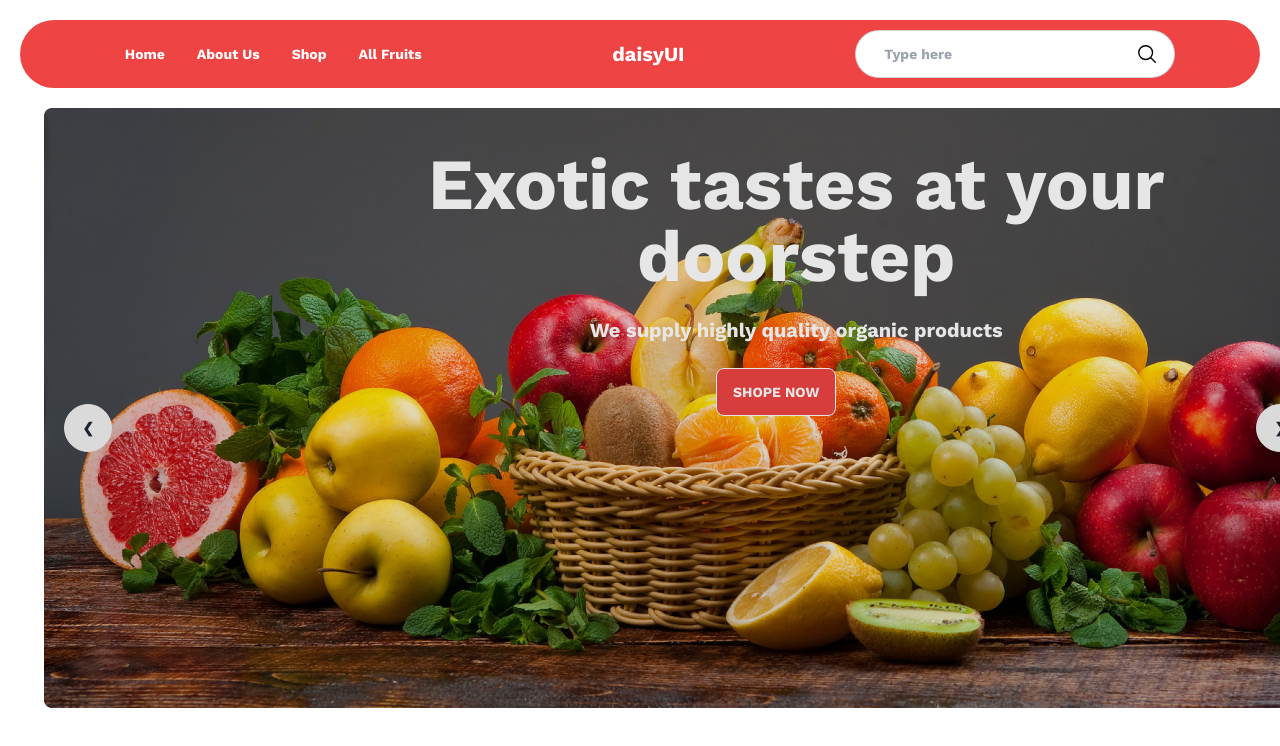
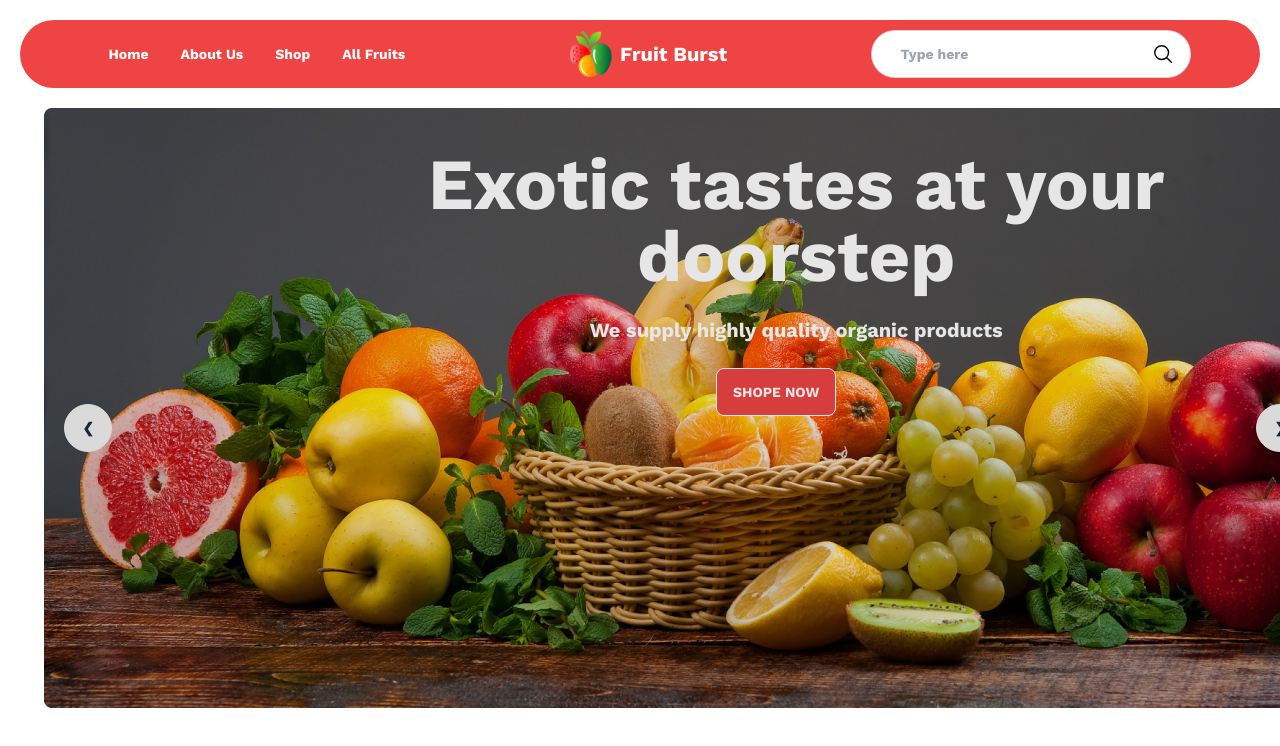
Before and after one commit to Shahriar-Fardows/Furit-Brust, a plain HTML site: page index.html in a window 1280 px wide. Shown: the top 746 px of the page. Drawn offline with nearby package versions, Linux system fonts and the light colour scheme.

Commit message:
header compleat

```diff
--- a/index.html
+++ b/index.html
@@ -4,6 +4,7 @@
     <meta charset="UTF-8" />
     <meta name="viewport" content="width=device-width, initial-scale=1.0" />
     <title>Furit-Brust</title>
+    <link rel="shortcut icon" href="./images/favicon.ico" type="image/x-icon">
 
     <!-- fonts link  -->
     <link rel="preconnect" href="https://fonts.googleapis.com" />
@@ -83,7 +84,7 @@
                 <li class="bg-slate-500"><a>All Fruits</a></li>
               </ul>
             </div>
-            <a class="btn btn-ghost normal-case text-xl">daisyUI</a>
+            <a class="btn btn-ghost normal-case text-xl"><img class="w-1/4		" src="./images/logo.png" alt="">Fruit Burst</a>
           </div>
           <div
             class="navbar-end input input-bordered rounded-full input-md w-full max-w-xs"
```
Also changed, not shown: images/favicon.ico (added).
